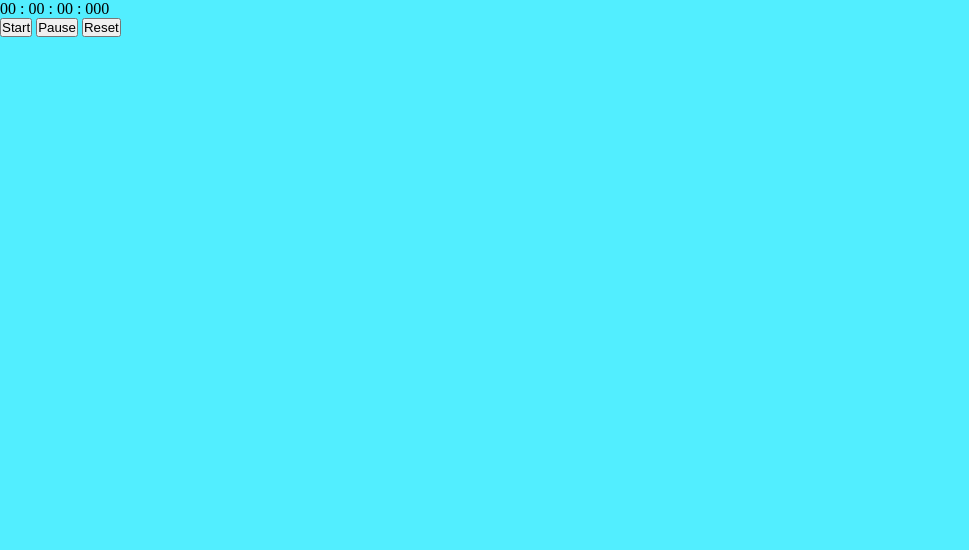
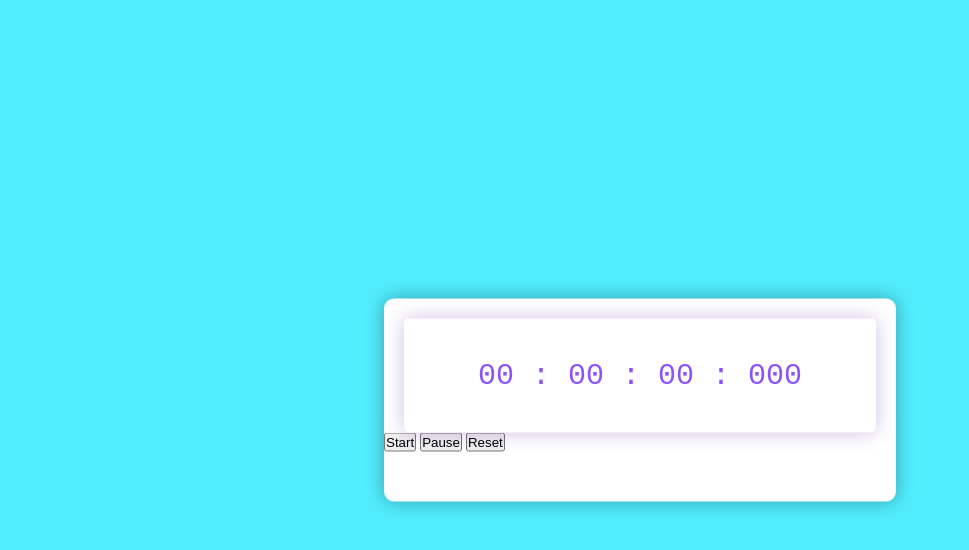
Before and after one commit to Kalpani1234/PRODIGY_WD_02, a plain HTML site: page index.html in a window 1280 px wide. Shown: the whole page, without its empty margins (0-969 px from the left). Drawn offline with Linux system fonts and the light colour scheme.

Commit message:
Reposition the timer to the center

```diff
--- a/style.css
+++ b/style.css
@@ -9,3 +9,33 @@
 body {
     background: #52eeff;
 }
+
+.container {
+    background-color: #fff;
+    width: 40%;
+    min-width: 500px;
+    position: absolute;
+    transform: translate(-50%, -50%);
+    top: 50%;
+    left: 50%;
+    padding: 20px 0;
+    padding-bottom: 50px;
+    border-radius: 10px;
+    box-shadow: 0 0 20px rgba(0, 0, 0, 0.338);
+}
+
+.timer-display {
+    position: relative;
+    width: 92%;
+    background: #fff;
+    left: 4%;
+    font-family: 'Roboto mono', monospace;
+    color: #8c52ff;
+    font-size: 30px;
+    padding: 40px;
+    display: flex;
+    align-items: center;
+    justify-content: space-around;
+    border-radius: 5px;
+    box-shadow: 0 0 20px rgba(65, 5, 145, 0.25);
+}
```
